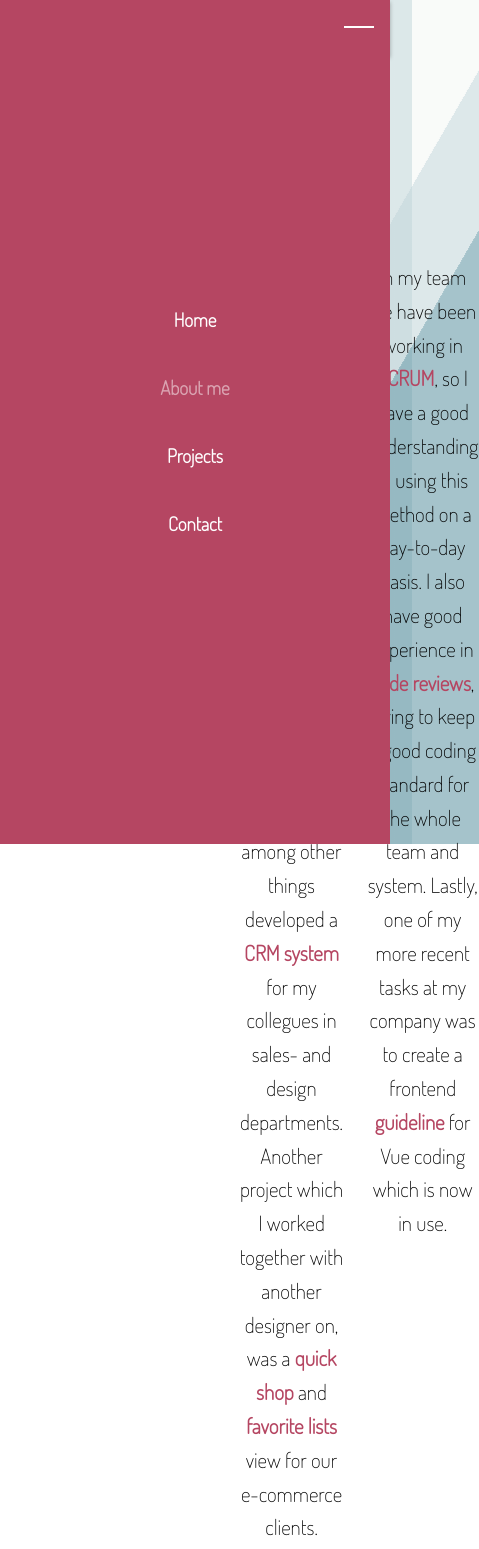
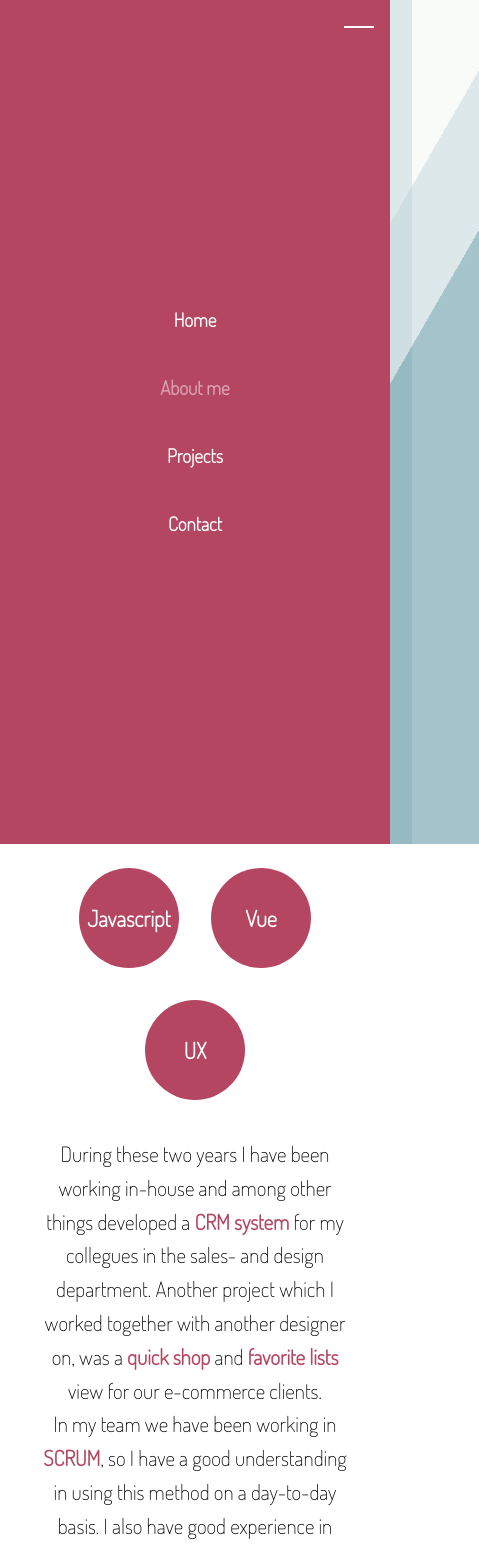
Before and after one commit to nellieostergaard/my-portfolio, a Vue app in the folder my-portfolio/: page /about in a window 390 px wide. Shown: the top 1549 px of the page, 479 px wide, since content can reach past the window. Built offline with nearby package versions, Linux system fonts and the light colour scheme; what vue-draggable, vue-resource would draw is missing.

Commit message:
responsive about page

```diff
--- a/my-portfolio/src/assets/scss/media.scss
+++ b/my-portfolio/src/assets/scss/media.scss
@@ -83,8 +83,22 @@
           top: 50%;
           transform: translateY(-50%);
         }
-
+        .clock {
+          display: none;
+        }
     .about-content {
+      p {
+        max-width: 100%;
+      }
+      .me-content-container {
+        display: flex;
+        justify-content: center;
+        flex-direction: column;
+        margin: 0;
+        img {
+          margin: 0;
+        }
+      }
         .timeline-container::after {
             left: 31px;
         }
--- a/my-portfolio/src/assets/scss/style.scss
+++ b/my-portfolio/src/assets/scss/style.scss
@@ -661,15 +661,17 @@ body {
 
 .about-content {
   display: block;
+  position: relative;
+  top: 1.5em;
   .me-content-container {
     display: flex;
-    justify-content: center;
+    align-items: center;
     flex-direction: row;
-    margin: 2em;
+    margin: 0 2em;
     .picture-me {
       height: 250px;
       width: 250px;
-      margin-right: 4em;
+      margin-right: 3em;
     }
     p {
         max-width: 70%;
@@ -679,16 +681,17 @@ body {
           color: $feature;
           font-weight: 600;
         }
-        &:first-of-type {
-            margin-right: 1em;
-        }
     }
   }
 
   .toggle-content-container {
       display: flex;
       justify-content: center;
-      margin: 25px;
+      margin: 3em 1em;
+      a {
+        color: $feature;
+        font-weight: 600;
+      }
   }
 
     /// Timeline
@@ -784,6 +787,11 @@ body {
   justify-content: center;
   flex-wrap: wrap;
   cursor: pointer;
+  p {
+  max-width: 80%;
+  font-size: 1.1em;
+  line-height: 1.6em;
+  }
 }
 
 .skills-content {
@@ -796,5 +804,5 @@ body {
   border-radius: 50%;
   height: 100px;
   width: 100px;
-  margin: 0 1rem;
+  margin: 1rem;
 }
--- a/my-portfolio/src/components/Carousel.vue
+++ b/my-portfolio/src/components/Carousel.vue
@@ -2,6 +2,10 @@
   <div class="carousel-view">
     <transition-group class="carousel" tag="div">
       <div v-for="slide in slides" class="slide" :key="slide.id">
+        <div class="carousel-controls">
+          <span class="carousel-controls previous" @click="previous"></span>
+          <span class="carousel-controls next" @click="next"></span>
+        </div>
         <img
           class="slide-image"
           :src="require('../assets/images/' + slide.img)"
@@ -9,10 +13,6 @@
         <h4>{{ slide.title }}</h4>
       </div>
     </transition-group>
-    <div class="carousel-controls">
-      <span class="carousel-controls previous" @click="previous"></span>
-      <span class="carousel-controls next" @click="next"></span>
-    </div>
   </div>
 </template>
 
--- a/my-portfolio/src/components/SkillsComponent.vue
+++ b/my-portfolio/src/components/SkillsComponent.vue
@@ -9,6 +9,7 @@
         <h3>{{ item.name }}</h3>
       </div>
     </div>
+    <p v-html="$store.state.textSkills" />
   </div>
 </template>
 <script>
--- a/my-portfolio/src/store/index.js
+++ b/my-portfolio/src/store/index.js
@@ -13,9 +13,9 @@ export default new Vuex.Store({
       { letter: "o", style: "--i:5;" }
     ],
     textMe:
-      "I've been working as a frontend developer for a e-commerce company for two years now and I use <a>Vue.js</a> as prefered framework. During these two years I have been working in-house and among other things developed a <a>CRM system</a> for my collegues in sales- and design departments. Another project which I worked together with another designer on, was a <a>quick shop</a> and <a>favorite lists</a> view for our e-commerce clients. Besides this, I live in Malmö with my boyfriend Linus, who also works with programming, and my son Hannes.",
+      "I've been working as a frontend developer for a e-commerce company for two years now and I use <a>Vue.js</a> as prefered framework. My previous studies consists of ... I live in Malmö with my boyfriend Linus, who also works with programming, and my son Hannes.",
     textSkills:
-      "In my team we have been working in <a>SCRUM</a>, so I have a good understanding in using this method on a day-to-day basis. I also have good experience in <a>code reviews</a>, trying to keep a good coding standard for the whole team and system. Lastly, one of my more recent tasks at my company was to create a frontend <a>guideline</a> for Vue coding which is now in use.",
+      "During these two years I have been working in-house and among other things developed a <a>CRM system</a> for my collegues in the sales- and design department. Another project which I worked together with another designer on, was a <a>quick shop</a> and <a>favorite lists</a> view for our e-commerce clients. <br /> In my team we have been working in <a>SCRUM</a>, so I have a good understanding in using this method on a day-to-day basis. I also have good experience in <a>code reviews</a>, trying to keep a good coding standard for the whole team and system. Lastly, one of my more recent tasks at my company was to create a frontend <a>guideline</a> for Vue coding which is now in use.",
     weather: {
       name: "",
       temp: "",
--- a/my-portfolio/src/views/About.vue
+++ b/my-portfolio/src/views/About.vue
@@ -1,12 +1,9 @@
 <template>
   <div class="about">
-    <h1>About me</h1>
-    <br />
     <div class="about-content">
       <div class="me-content-container">
         <img class="picture-me" src="../assets/images/me.png" />
         <p v-html="$store.state.textMe" />
-        <p v-html="$store.state.textSkills" />
       </div>
       <ButtonComponent :text="$store.state.aboutToggleText" />
       <div class="toggle-content-container">
```
